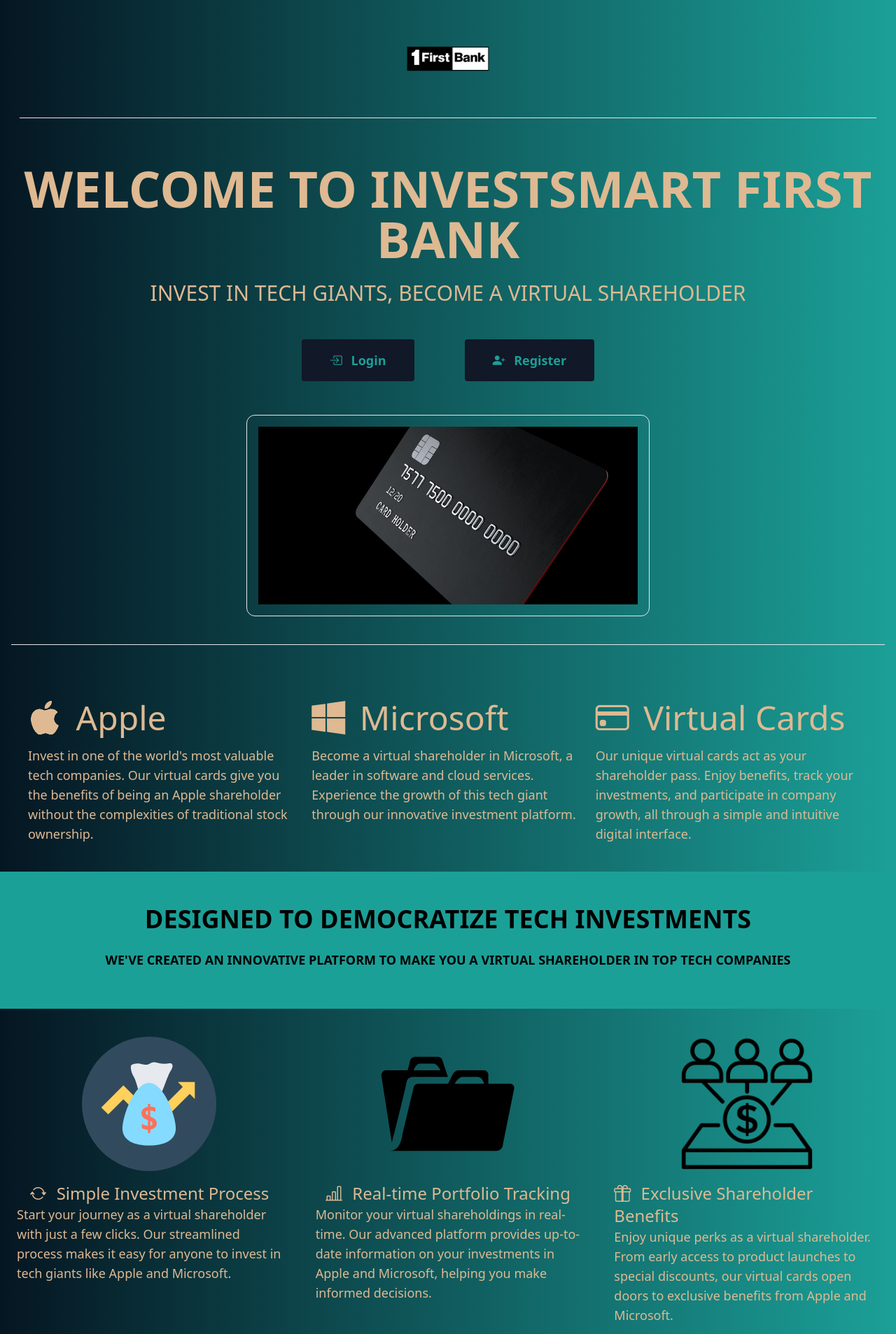
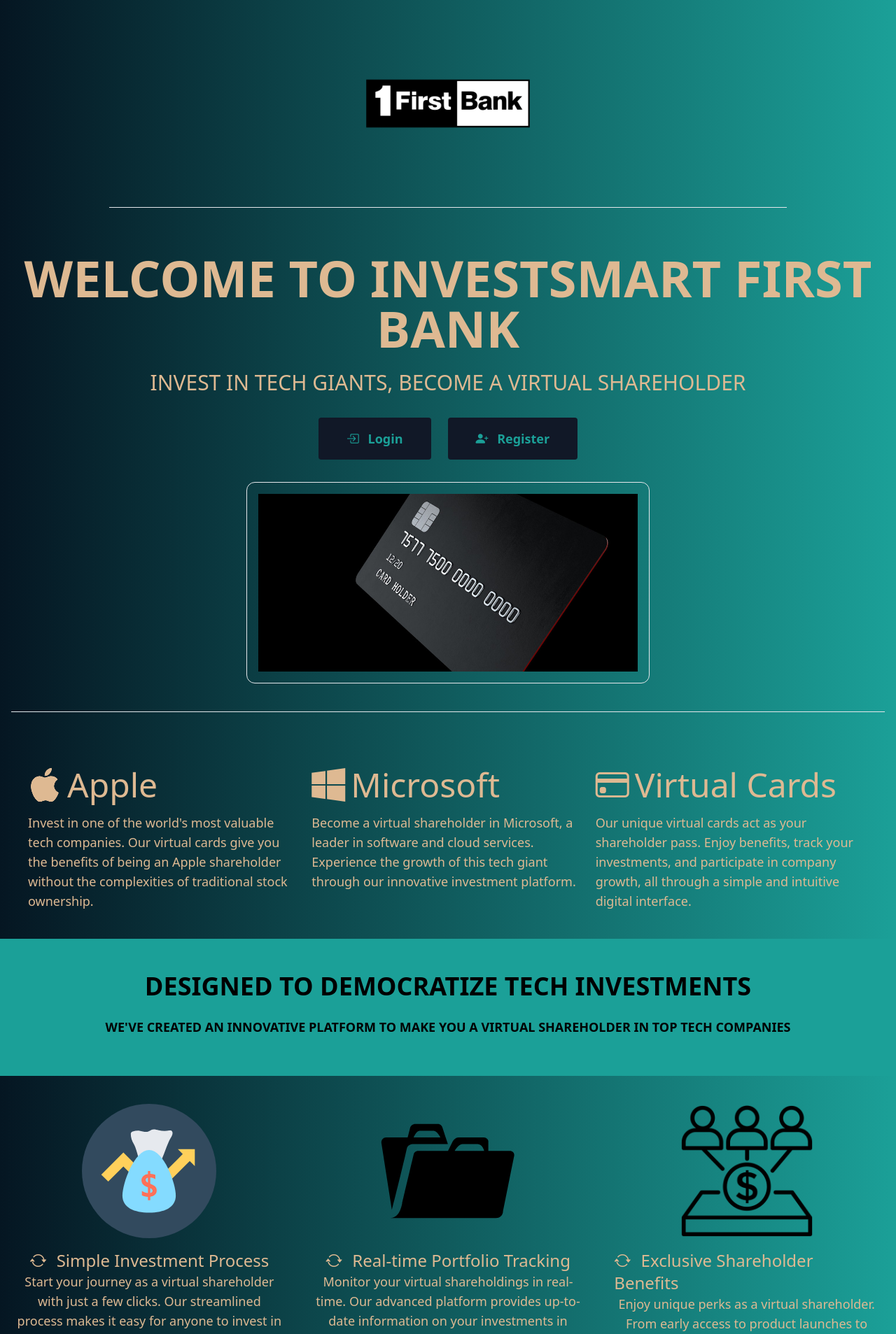
Before and after one commit to WickedyWick07/firstbank-investments, a React (Vite) app: page / in a window 1280 px wide. Shown: the top 1907 px of the page at 70% size. Built offline with nearby package versions, Linux system fonts and the light colour scheme.

Commit message:
made components mobile responsive

```diff
--- a/src/components/Booking.jsx
+++ b/src/components/Booking.jsx
@@ -59,7 +59,7 @@
                 <div className='mb-4'>
                   <label className='block text-lg font-semibold text-primaryGold mb-2' htmlFor='first_name'>Name</label>
                   {/* Add a check for currentUser */}
-                  <p className='text-lg text-gray-700'>
+                  <p className='text-lg font-semibold text-primaryGold'>
                     {currentUser ? currentUser.first_name : 'Loading...'}
                   </p>
                 </div>
--- a/src/components/Header.jsx
+++ b/src/components/Header.jsx
@@ -3,21 +3,16 @@
 
 const Header = () => {
   return (
-    <div>
-      <header className='p-5'>
-
-
-
-          <div className="text-center">
-            <img src={logoImg} alt="logo" className="w-32 h-auto mx-auto " />
-          </div>
-
-
-
-
-        <hr className='bg-primaryGold mx-2 my-5'/>
-      </header>
-    </div>
+    <header className="p-4 sm:p-5 max-w-screen-lg mx-auto">
+      <div className="text-center">
+        <img
+          src={logoImg}
+          alt="logo"
+          className="w-24 h-auto mx-auto sm:w-32 md:w-48 lg:w-64"
+        />
+      </div>
+      <hr className="bg-primaryGold mx-2 my-4 sm:my-5" />
+    </header>
   );
 };
 
--- a/src/components/Home.jsx
+++ b/src/components/Home.jsx
@@ -2,14 +2,14 @@
 import Header from './Header';
 import Footer from './Footer';
 import { useNavigate } from 'react-router-dom';
-import heroImg from '../assets/images/heroImg.jpg'; // replace '.jpg' with your actual file extension
-import investmentImg from '../assets/images/investmentImg.svg'
-import portfolioImg from '../assets/images/portfolioImg.svg'
-import shareholderImg from '../assets/images/shareholderImg.png'
+import heroImg from '../assets/images/heroImg.jpg';
+import investmentImg from '../assets/images/investmentImg.svg';
+import portfolioImg from '../assets/images/portfolioImg.svg';
+import shareholderImg from '../assets/images/shareholderImg.png';
 
 const Home = () => {
     const navigate = useNavigate();
-    const [currentIndex, setCurrentIndex] = useState(0)
+    const [currentIndex, setCurrentIndex] = useState(0);
     const testimonials = [
         "This bank's investment options have helped me grow my portfolio beyond my expectations!",
         "The financial advice I received was top-notch, and my returns have been fantastic.",
@@ -24,11 +24,10 @@
     useEffect(() => {
         const interval = setInterval(() => {
             setCurrentIndex((prevIndex) => (prevIndex + 1) % testimonials.length);
-        }, 5000); // Change testimonial every 5 seconds
+        }, 5000);
 
-        return () => clearInterval(interval); // Clean up interval on component unmount
+        return () => clearInterval(interval);
     }, [testimonials.length]);
-
 
     const handleNavigationToLogin = () => {
         navigate('/login');
@@ -42,19 +41,19 @@
         <div className='bg-gradient-to-r from-primaryBlue to-secondBlue min-h-screen'>
             <Header/>
 
-            <section>
-                <h1 className='text-6xl md:text-7xl text-primaryGold uppercase text-center my-6 font-bold'>
+            <section className='text-center'>
+                <h1 className='text-6xl md:text-7xl text-primaryGold uppercase my-6 font-bold'>
                     Welcome to InvestSmart First Bank
                 </h1>
-                <p className='text-2xl md:text-3xl text-center text-primaryGold uppercase mb-4'>
+                <p className='text-2xl md:text-3xl text-primaryGold uppercase mb-4'>
                     Invest in Tech Giants, Become a Virtual Shareholder
                 </p>
 
-                <div className='flex justify-center gap-10 m-4 p-4'>
-                    <button onClick={handleNavigationToLogin} className='border m-4 p-4 px-10 text-secondBlue bg-gray-900 font-semibold rounded border-none text-lg'>
+                <div className='flex flex-col md:flex-row justify-center gap-6 m-4 p-4'>
+                    <button onClick={handleNavigationToLogin} className='border p-4 px-10 text-secondBlue bg-gray-900 font-semibold rounded border-none text-lg'>
                         <i className="bi bi-box-arrow-in-right mr-2"></i> Login
                     </button>
-                    <button onClick={handleNavigationToRegister} className='border m-4 p-4 px-10 text-secondBlue bg-gray-900 font-semibold rounded border-none text-lg'>
+                    <button onClick={handleNavigationToRegister} className='border p-4 px-10 text-secondBlue bg-gray-900 font-semibold rounded border-none text-lg'>
                         <i className="bi bi-person-plus-fill mr-2"></i> Register
                     </button>
                 </div>
@@ -69,30 +68,20 @@
             <section>
                 <div className="">
                     <ul className='flex flex-col md:flex-row justify-between m-4 p-4'>
-                        <li className='p-2 flex-1'>
-                            <h1 className='text-primaryGold text-5xl my-4'>
-                                <i className="bi bi-apple mr-2"></i> Apple
+                        {[
+                            { name: "Apple", icon: "bi bi-apple", description: "Invest in one of the world's most valuable tech companies. Our virtual cards give you the benefits of being an Apple shareholder without the complexities of traditional stock ownership." },
+                            { name: "Microsoft", icon: "bi bi-windows", description: "Become a virtual shareholder in Microsoft, a leader in software and cloud services. Experience the growth of this tech giant through our innovative investment platform." },
+                            { name: "Virtual Cards", icon: "bi bi-credit-card", description: "Our unique virtual cards act as your shareholder pass. Enjoy benefits, track your investments, and participate in company growth, all through a simple and intuitive digital interface." }
+                        ].map((item, index) => (
+                            <li key={index} className='p-2 flex-1'>
+                                <h1 className='text-primaryGold text-5xl my-4 flex items-center'>
+                                    <i className={`${item.icon} mr-2`}></i> {item.name}
                                 </h1>
                                 <p className='text-base md:text-lg text-primaryGold'>
-                                Invest in one of the world's most valuable tech companies. Our virtual cards give you the benefits of being an Apple shareholder without the complexities of traditional stock ownership.
+                                    {item.description}
                                 </p>
                             </li>
-                        <li className='p-2 flex-1'>
-                            <h1 className='text-primaryGold text-5xl my-4'>
-                                <i className="bi bi-windows mr-2"></i> Microsoft
-                            </h1>
-                            <p className='text-base md:text-lg text-primaryGold'>
-                                Become a virtual shareholder in Microsoft, a leader in software and cloud services. Experience the growth of this tech giant through our innovative investment platform.
-                            </p>
-                        </li>
-                        <li className='p-2 flex-1'>
-                            <h1 className='text-primaryGold text-5xl my-4'>
-                                <i className="bi bi-credit-card mr-2"></i> Virtual Cards
-                            </h1>
-                            <p className='text-base md:text-lg text-primaryGold'>
-                                Our unique virtual cards act as your shareholder pass. Enjoy benefits, track your investments, and participate in company growth, all through a simple and intuitive digital interface.
-                            </p>
-                        </li>
+                        ))}
                     </ul>
                 </div>
 
@@ -107,39 +96,31 @@
             </section>
 
             <section className='flex flex-col md:flex-row'>
-                <div className='m-2 p-4 flex-1'>
+                {[{
+                    img: investmentImg,
+                    title: "Simple Investment Process",
+                    description: "Start your journey as a virtual shareholder with just a few clicks. Our streamlined process makes it easy for anyone to invest in tech giants like Apple and Microsoft."
+                }, {
+                    img: portfolioImg,
+                    title: "Real-time Portfolio Tracking",
+                    description: "Monitor your virtual shareholdings in real-time. Our advanced platform provides up-to-date information on your investments in Apple and Microsoft, helping you make informed decisions."
+                }, {
+                    img: shareholderImg,
+                    title: "Exclusive Shareholder Benefits",
+                    description: "Enjoy unique perks as a virtual shareholder. From early access to product launches to special discounts, our virtual cards open doors to exclusive benefits from Apple and Microsoft."
+                }].map((item, index) => (
+                    <div key={index} className='m-2 p-4 flex-1'>
                         <div className='flex flex-col items-center'>
-                        <img src={investmentImg} alt="Easy Investment Process" className=' mb-4 h-48' />
+                            <img src={item.img} alt={item.title} className='mb-4 h-48' />
                             <h1 className='text-2xl text-primaryGold'>
-                            <i className="bi bi-arrow-repeat mr-2"></i> Simple Investment Process
+                                <i className="bi bi-arrow-repeat mr-2"></i> {item.title}
                             </h1>
-                        <p className='text-primaryGold text-base md:text-lg'>
-                            Start your journey as a virtual shareholder with just a few clicks. Our streamlined process makes it easy for anyone to invest in tech giants like Apple and Microsoft.
+                            <p className='text-primaryGold text-base md:text-lg text-center'>
+                                {item.description}
                             </p>
                         </div>
                     </div>
-                <div className='m-2 p-4 flex-1'>
-                    <div className='flex flex-col items-center'>
-                        <img src={portfolioImg}alt="Real-time Portfolio Tracking" className=' mb-4 h-48' />
-                        <h1 className='text-2xl text-primaryGold'>
-                            <i className="bi bi-bar-chart-line mr-2"></i> Real-time Portfolio Tracking
-                        </h1>
-                        <p className='text-primaryGold text-base md:text-lg'>
-                            Monitor your virtual shareholdings in real-time. Our advanced platform provides up-to-date information on your investments in Apple and Microsoft, helping you make informed decisions.
-                        </p>
-                    </div>
-                </div>
-                <div className='m-2 p-4 flex-1'>
-                    <div className='flex flex-col items-center'>
-                        <img src={shareholderImg} alt="Exclusive Shareholder Benefits" className=' mb-4 h-48' />
-                        <h1 className='text-2xl text-primaryGold'>
-                            <i className="bi bi-gift mr-2"></i> Exclusive Shareholder Benefits
-                        </h1>
-                        <p className='text-primaryGold text-base md:text-lg'>
-                            Enjoy unique perks as a virtual shareholder. From early access to product launches to special discounts, our virtual cards open doors to exclusive benefits from Apple and Microsoft.
-                        </p>
-                    </div>
-                </div>
+                ))}
             </section>
 
             <section>
@@ -148,12 +129,10 @@
                         What Our Investors Say
                     </p>
                     <div className='flex flex-col md:flex-row gap-8 m-4 p-4 justify-center items-center'>
-
                         <p className='text-black text-lg md:text-xl text-center font-bold uppercase my-6'>
                             <i className="bi bi-chat-left-quote mr-2"></i>
                             {testimonials[currentIndex]}
                         </p>
-
                     </div>
                 </div>
             </section>
```
Also changed, not shown: src/components/ChartComponent.jsx (+62 -71 lines), src/components/DashboardCards.jsx (+15 -24 lines), src/components/NewsComponents..jsx (+43 -39 lines), src/components/SideMenu.jsx (+18 -5 lines), src/components/TransactionDiagram.jsx (+1 -16 lines). Lines whose indentation alone changed are shown as unchanged.
